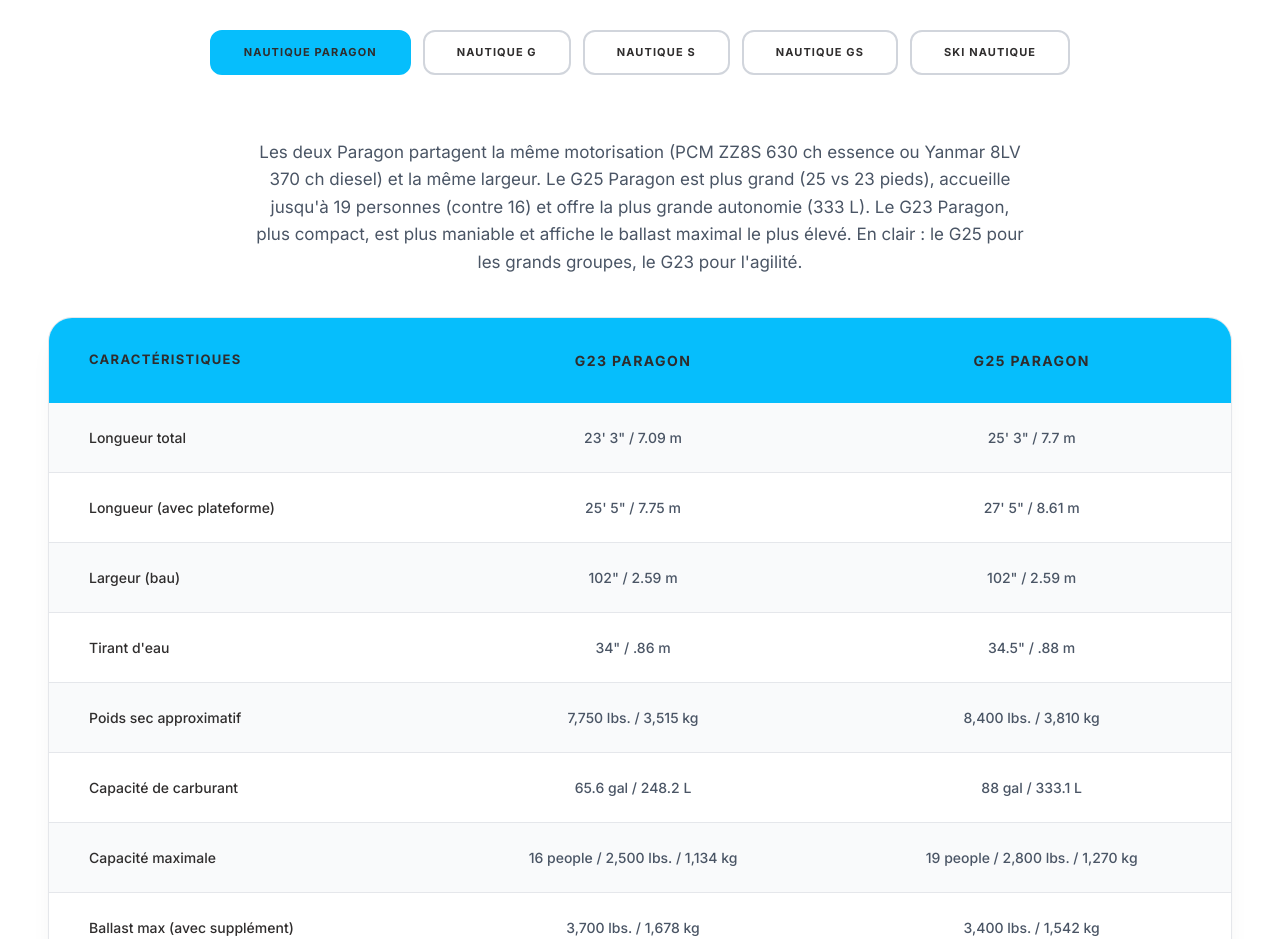
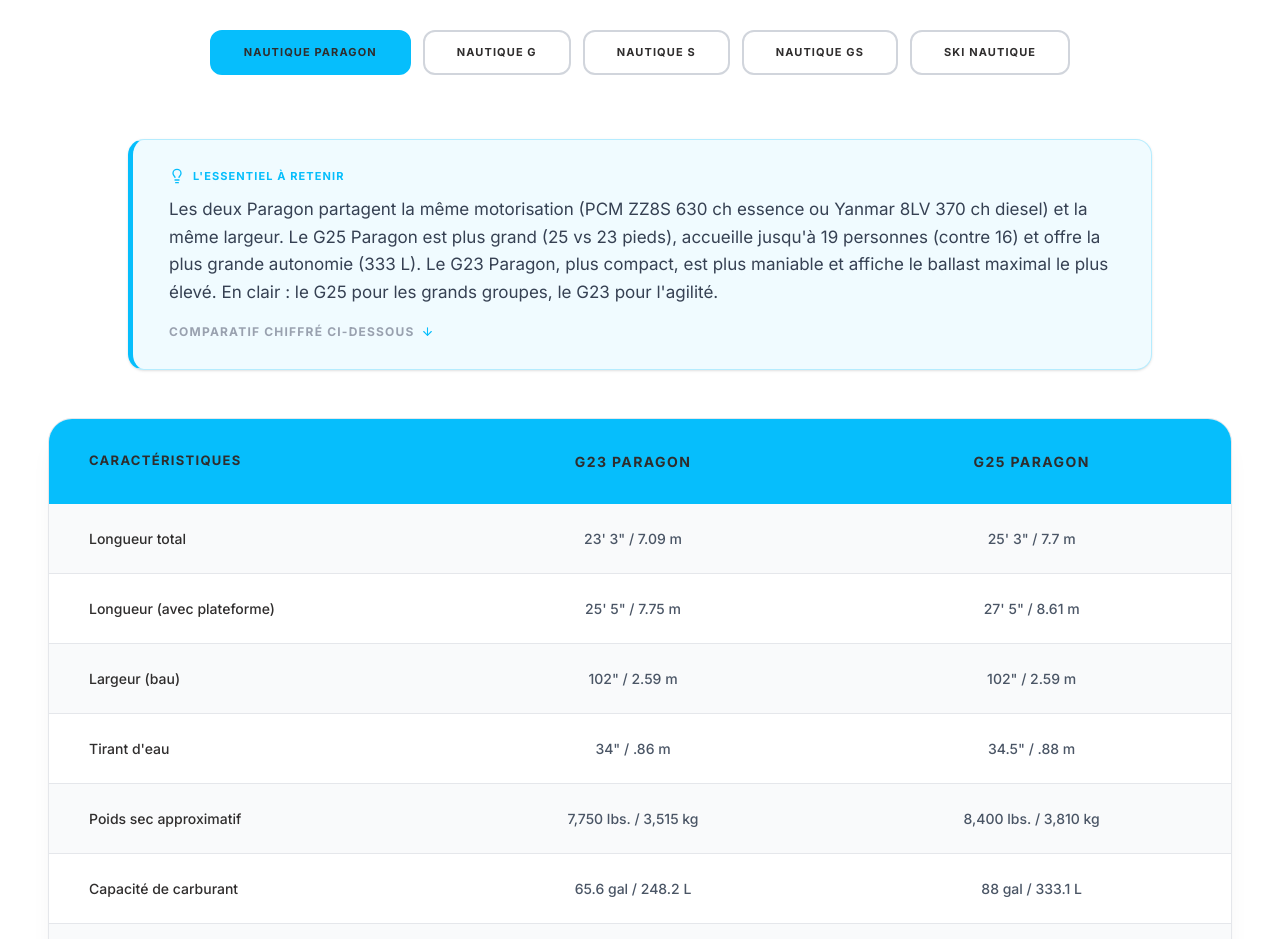
Before and after one commit to Ericfevrier/MB74-Site, a React (Vite) app: page /marque/nautique in a window 1280 px wide. Shown: the part 3660-4599 px from the top of the page. Built offline with nearby package versions, Linux system fonts and the light colour scheme.

Commit message:
Comparatif: resume en encart accentue plus large (liseré cyan, label Lessentiel, renvoi explicite au tableau)

```diff
--- a/src/components/ModelComparison.tsx
+++ b/src/components/ModelComparison.tsx
@@ -1,5 +1,6 @@
 import React, { useState } from 'react';
 import { motion, AnimatePresence } from 'motion/react';
+import { Lightbulb, ArrowDown } from 'lucide-react';
 import { ComparisonCategory } from '../data/brands';
 
 interface ModelComparisonProps {
@@ -39,15 +40,27 @@
 
         {/* Résumé lecture rapide */}
         {current.summary && (
-          <motion.p
+          <motion.div
             key={`summary-${activeCategory}`}
             initial={{ opacity: 0, y: 8 }}
             animate={{ opacity: 1, y: 0 }}
             transition={{ duration: 0.4 }}
-            className="max-w-3xl mx-auto text-center text-gray-600 text-base md:text-[17px] leading-relaxed mb-10"
+            className="max-w-5xl mx-auto mb-12"
           >
-            {current.summary}
-          </motion.p>
+            <div className="relative rounded-2xl border border-brand-cyan/25 border-l-[5px] border-l-brand-cyan bg-brand-cyan/[0.06] px-7 py-6 md:px-9 md:py-7 text-left shadow-sm">
+              <div className="flex items-center gap-2 mb-3">
+                <Lightbulb size={16} className="text-brand-cyan" />
+                <span className="text-brand-cyan font-bold uppercase tracking-widest text-[11px]">L'essentiel à retenir</span>
+              </div>
+              <p className="text-gray-700 text-base md:text-[17px] leading-relaxed">
+                {current.summary}
+              </p>
+              <p className="mt-4 flex items-center gap-1.5 text-[12px] font-bold uppercase tracking-widest text-gray-400">
+                Comparatif chiffré ci-dessous
+                <ArrowDown size={13} className="text-brand-cyan" />
+              </p>
+            </div>
+          </motion.div>
         )}
 
         {/* Comparison Table */}
```
